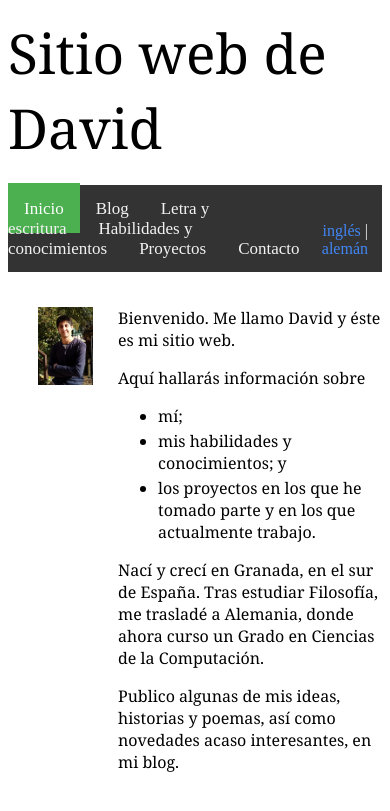
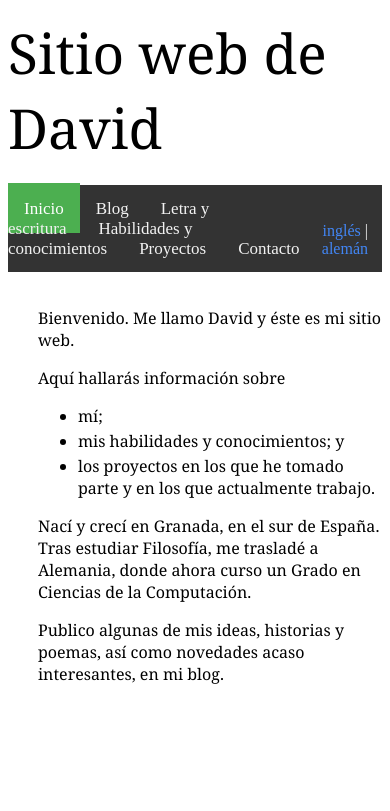
Before and after one commit to kalrish/website, a Jekyll site: the page built from es/home.html, in a window 390 px wide. Shown: the top 811 px of the page. Built offline with Jekyll 4.4.1, drawn with Linux system fonts in a browser that asks for light colours.

Commit message:
Hide photo in home page on small screens

```diff
--- a/assets/css/home.scss
+++ b/assets/css/home.scss
@@ -3,6 +3,13 @@
 
 @import "base";
 
+@media (max-width: 600px) {
+	main > img {
+		display: none;
+	}
+}
+
+@media (min-width: 600px) {
 	main {
 		display: grid;
 		grid-template-columns: 16% auto;
@@ -17,6 +24,7 @@ main > img {
 	main > div {
 		grid-column: 2;
 	}
+}
 
 main p {
 	margin-bottom: 16px;
```
Lines whose indentation alone changed are shown as unchanged.
